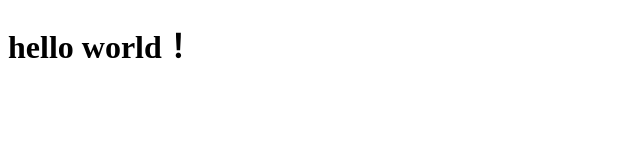
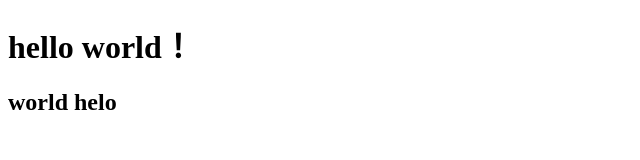
Before and after one commit to y-l2/testDmeo, a plain HTML site: page index.html in a window 1280 px wide. Shown: the whole page, without its empty margins (0-640 px from the left). Drawn offline with Linux system fonts and the light colour scheme.

Commit message:
这是第二次提交

```diff
--- a/index.html
+++ b/index.html
@@ -7,5 +7,6 @@
 </head>
 <body>
     <h1>hello world！</h1>
+    <h2>world helo</h2>
 </body>
 </html>
```
